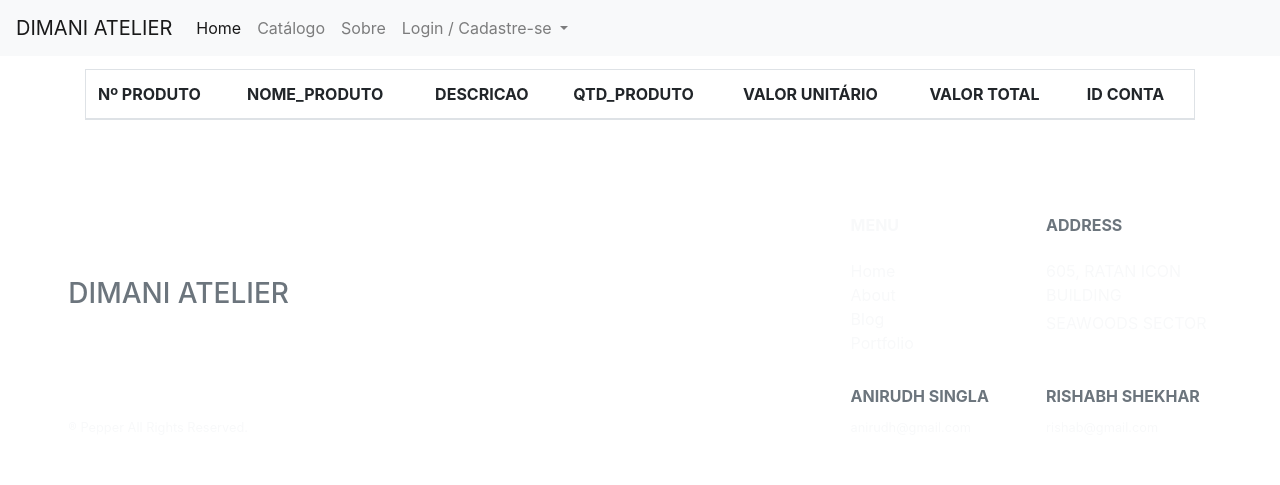
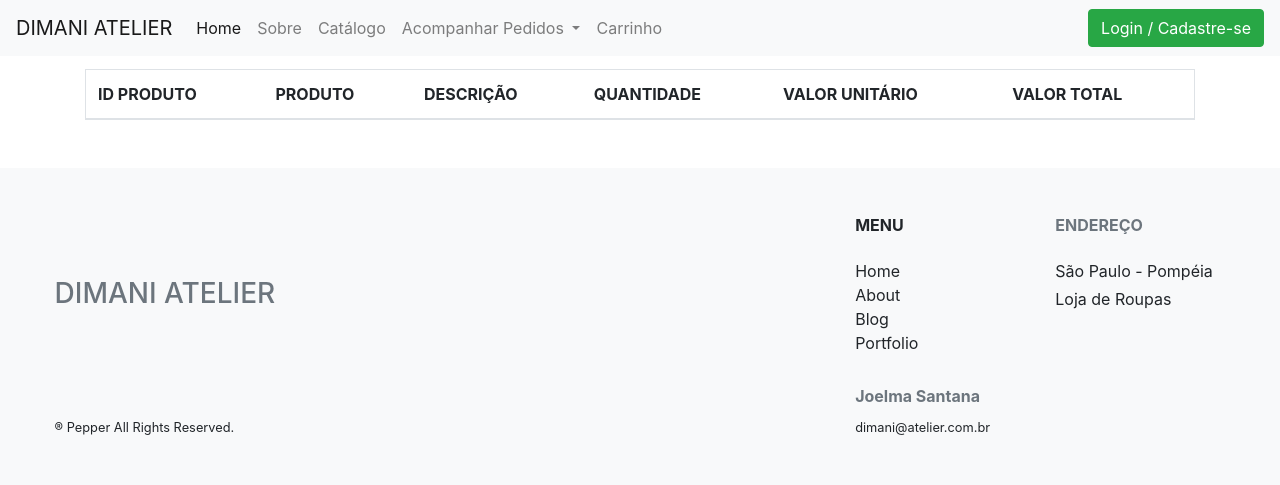
Before and after one commit to v-santana/DIMANI, a Flask app: page /carrinho in a window 1280 px wide. Shown: the top 485 px of the page. Run offline with Flask 2, Linux system fonts and the light colour scheme; lists and menus that the app fills with data are empty; some libraries are stand-ins or nearby versions.

Commit message:
Atualização 11/09

```diff
--- a/app.py
+++ b/app.py
@@ -61,7 +61,7 @@ app = Flask(__name__)
 
 @app.route("/home", methods=['GET', 'POST'])
 def index():
-    return render_template("index.html", erro = "")
+    return render_template("home.html", erro = "")
 
 
 @app.route("/", methods=['GET', 'POST'])
@@ -99,7 +99,9 @@ def detalhes_produto(id_produto):
 def carrinho():
     return render_template('carrinho.html')
 
-
+@app.route("/login", methods=['GET'])
+def login():
+    return render_template('login.html')
 
 def teste():
     if request.method == 'POST':
--- a/templates/carrinho.html
+++ b/templates/carrinho.html
@@ -5,13 +5,12 @@
 	<!-- CABEÇALHO DA TABELA -->
   <thead id="thead">
     <tr>
-      <th scope="col">Nº PRODUTO</th>
-      <th scope="col">NOME_PRODUTO</th>
-      <th scope="col">DESCRICAO</th>
-      <th scope="col">QTD_PRODUTO</th>
+      <th scope="col">ID PRODUTO</th>
+      <th scope="col">PRODUTO</th>
+      <th scope="col">DESCRIÇÃO</th>
+      <th scope="col">QUANTIDADE</th>
       <th scope="col">VALOR UNITÁRIO</th>
       <th scope="col">VALOR TOTAL</th>
-      <th scope="col">ID CONTA</th>
     </tr>
   </thead>
 
@@ -26,7 +25,6 @@
       <td>{{produto['QTD_PRODUTO']}}</td>
       <td>{{produto['PRECO']}}</td>
       <td>{{produto['VALOR_TOTAL']}}</td>
-	 <td>{{produto['ID_CONTA']}}</td>
     </tr>
     {% endfor %}
   </tbody>
@@ -85,7 +83,7 @@ function  carrega_tabela_carrinho(){
   tabela = document.getElementById("tabela")
     for (item in itens_storage){
       tabela.appendChild(cria_tabela_carrinho(
-        [[itens_storage[item][0],itens_storage[item][1],itens_storage[item][2],'INPUT DE QUANTIDADE',itens_storage[item][3],itens_storage[item][3]+' X QTD_PRODUTO', 'ID_DA_CONTA']]))
+        [[itens_storage[item][0],itens_storage[item][1],itens_storage[item][2],'INPUT DE QUANTIDADE',itens_storage[item][3],itens_storage[item][3]+' X QTD_PRODUTO']]))
   }
 
 };
--- a/templates/footer.html
+++ b/templates/footer.html
@@ -1,8 +1,7 @@
 {% block footer %}
 
-<div class="container-fluid pb-0 mb-0 justify-content-center text-light ">
-  <footer>
-      <div class="row my-5 justify-content-center py-5">
+  <footer class="footer footer-expand-lg footer-light bg-light">
+      <div class="row my-5 justify-content-center py-5 ">
           <div class="col-11">
               <div class="row ">
                   <div class="col-xl-8 col-md-4 col-sm-4 col-12 my-auto mx-auto a">
@@ -18,26 +17,23 @@
                       </ul>
                   </div>
                   <div class="col-xl-2 col-md-4 col-sm-4 col-12">
-                      <h6 class="mb-3 mb-lg-4 text-muted bold-text mt-sm-0 mt-5"><b>ADDRESS</b></h6>
-                      <p class="mb-1">605, RATAN ICON BUILDING</p>
-                      <p>SEAWOODS SECTOR</p>
+                      <h6 class="mb-3 mb-lg-4 text-muted bold-text mt-sm-0 mt-5"><b>ENDEREÇO</b></h6>
+                      <p class="mb-1">São Paulo - Pompéia</p>
+                      <p>Loja de Roupas</p>
                   </div>
               </div>
               <div class="row ">
                   <div class="col-xl-8 col-md-4 col-sm-4 col-auto my-md-0 mt-5 order-sm-1 order-3 align-self-end">
                       <p class="social text-muted mb-0 pb-0 bold-text"> <span class="mx-2"><i class="fa fa-facebook" aria-hidden="true"></i></span> <span class="mx-2"><i class="fa fa-linkedin-square" aria-hidden="true"></i></span> <span class="mx-2"><i class="fa fa-twitter" aria-hidden="true"></i></span> <span class="mx-2"><i class="fa fa-instagram" aria-hidden="true"></i></span> </p><small class="rights"><span>&#174;</span> Pepper All Rights Reserved.</small>
                   </div>
-                  <div class="col-xl-2 col-md-4 col-sm-4 col-auto order-1 align-self-end ">
-                      <h6 class="mt-55 mt-2 text-muted bold-text"><b>ANIRUDH SINGLA</b></h6><small> <span><i class="fa fa-envelope" aria-hidden="true"></i></span> anirudh@gmail.com</small>
-                  </div>
                   <div class="col-xl-2 col-md-4 col-sm-4 col-auto order-2 align-self-end mt-3 ">
-                      <h6 class="text-muted bold-text"><b>RISHABH SHEKHAR</b></h6><small><span><i class="fa fa-envelope" aria-hidden="true"></i></span> rishab@gmail.com</small>
+                      <h6 class="text-muted bold-text"><b>Joelma Santana</b></h6><small><span><i class="fa fa-envelope" aria-hidden="true"></i></span> dimani@atelier.com.br</small>
                   </div>
               </div>
           </div>
       </div>
   </footer>
-</div>
+
 
 <!-- JavaScript (Opcional) -->
 <script type="text/javascript" charset="utf-8" async defer>
--- a/templates/head.html
+++ b/templates/head.html
@@ -11,8 +11,8 @@
     <link rel="stylesheet" href="https://stackpath.bootstrapcdn.com/bootstrap/4.1.3/css/bootstrap.min.css" integrity="sha384-MCw98/SFnGE8fJT3GXwEOngsV7Zt27NXFoaoApmYm81iuXoPkFOJwJ8ERdknLPMO" crossorigin="anonymous">
 
 
-  <nav class="navbar navbar-expand-lg navbar-light bg-light">
-    <a class="navbar-brand" href="#">DIMANI ATELIER</a>
+  <nav class="navbar sticky-top navbar-expand-lg navbar-light bg-light">
+    <a class="navbar-brand" href="/home">DIMANI ATELIER</a>
     <button class="navbar-toggler" type="button" data-toggle="collapse" data-target="#navbarNav" aria-controls="navbarNav" aria-expanded="false" aria-label="Alterna navegação">
       <span class="navbar-toggler-icon"></span>
     </button>
@@ -22,31 +22,32 @@
           <a class="nav-link" href="/">Home <span class="sr-only">(Página atual)</span></a>
         </li>
         <li class="nav-item">
-          <a class="nav-link" href="/catalogo">Catálogo</a>
+          <a class="nav-link" href="#">Sobre</a>
         </li>
         <li class="nav-item">
-          <a class="nav-link" href="#">Sobre</a>
+          <a class="nav-link" href="/catalogo">Catálogo</a>
         </li>
         <li class="nav-item dropdown">
           <a class="nav-link dropdown-toggle" href="#" id="navbarDropdownMenuLink" role="button" data-toggle="dropdown" aria-haspopup="true" aria-expanded="false">
-            Login / Cadastre-se
+            Acompanhar Pedidos
           </a>
           <div class="dropdown-menu" aria-labelledby="navbarDropdownMenuLink">
-            <a class="dropdown-item" href="#">Configurações</a>
             <a class="dropdown-item" href="/pedidos">Pedidos</a>
-            <a class="dropdown-item" href="#">Sair</a>
+            <a class="dropdown-item" href="#">Trocas</a>
+            <a class="dropdown-item" href="#">Devoluções</a>
           </div>
+          <li class="nav-item">
+            <a class="nav-link" href="/carrinho">Carrinho</a>
+          </li>
       </ul>
     </div>
+      <ul class="nav justify-content-end">
+        <li class="nav-item">
+          <a class="btn btn-success" href="/login" >Login / Cadastre-se</a>
+        </li>
+      </ul>
   </nav>
     <title>DIMANI ATELIER</title>
   </head>
 
-
-
-
-
-
-
-
 {% endblock%}
```
Also changed, not shown: templates/detalhes_produto.html (+9 -2 lines), templates/home.html (added, +31 -0 lines), templates/index.html (deleted, +0 -31 lines), templates/login.html (added, +58 -0 lines).
